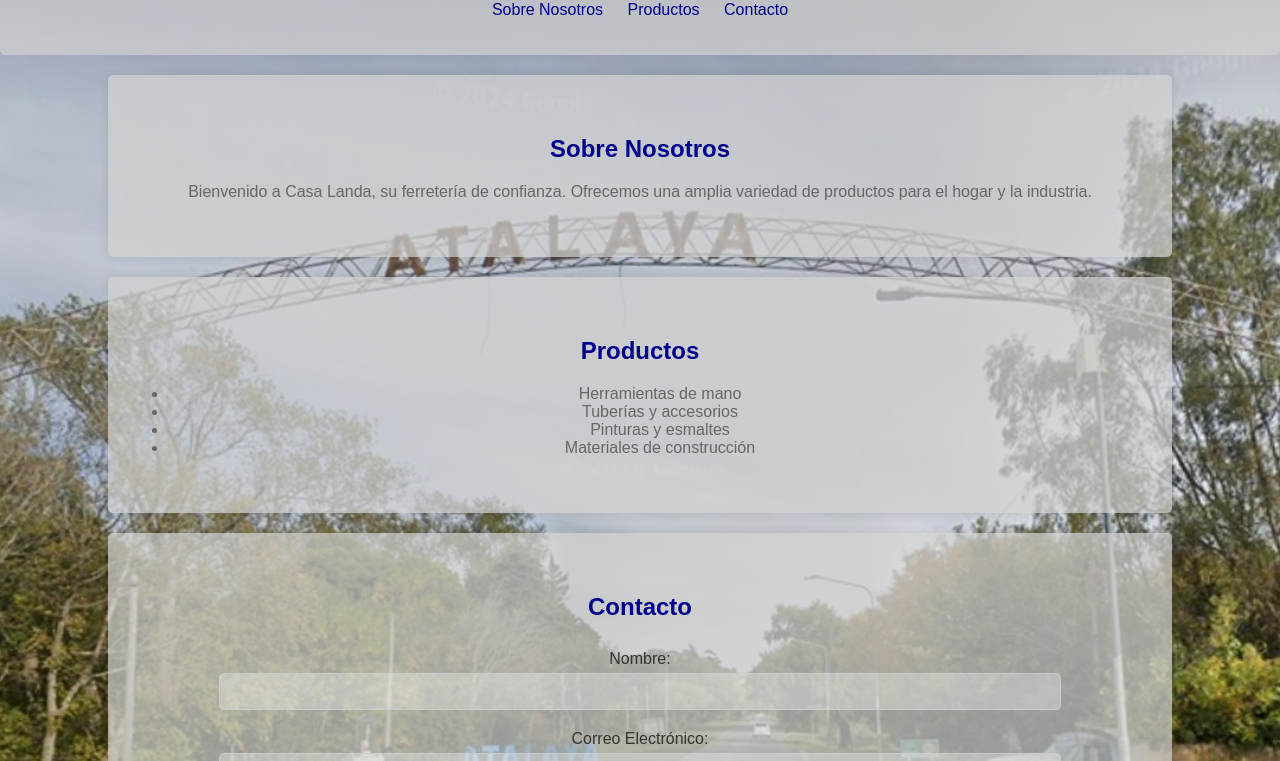
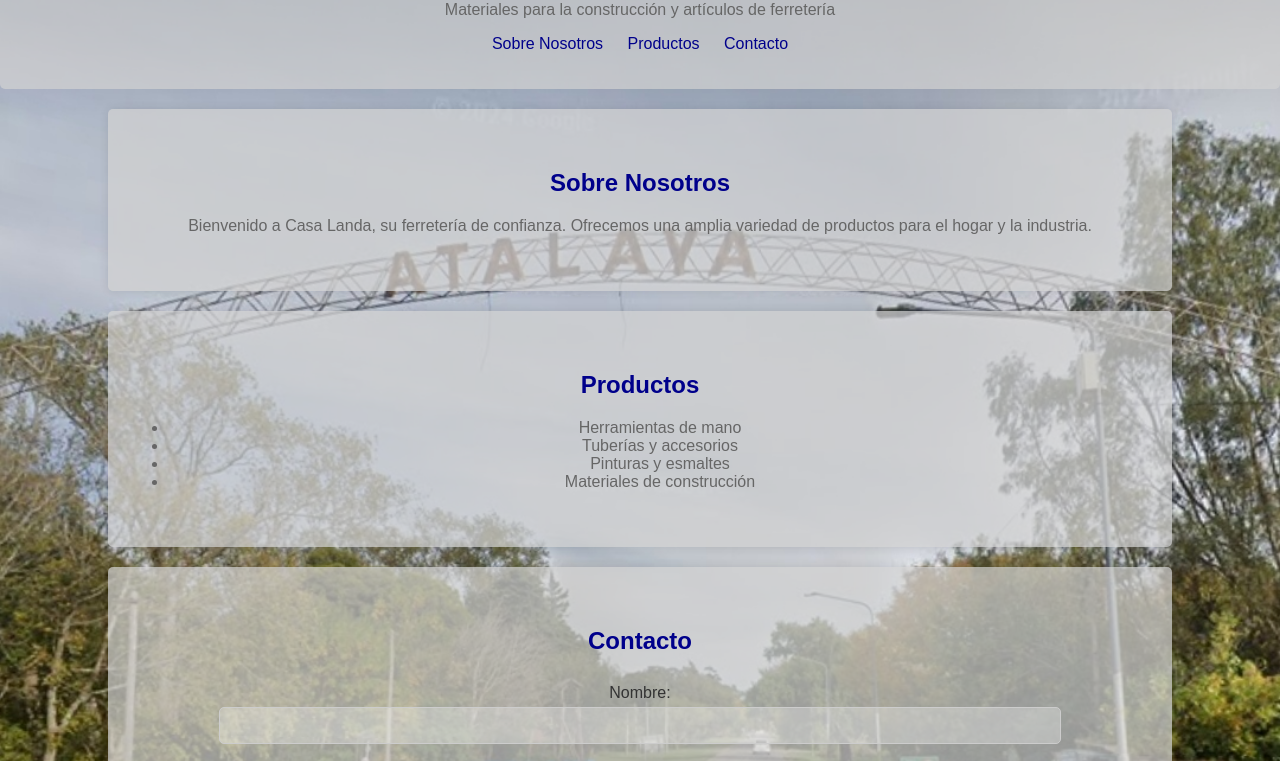
Before and after one commit to daniellanda72/casa-landa, a plain HTML site: page index.html in a window 1280 px wide. Shown: the part 90-851 px from the top of the page. Drawn offline with Linux system fonts and the light colour scheme.

Commit message:
Add files via upload

```diff
--- a/index.html
+++ b/index.html
@@ -104,6 +104,7 @@
 <body>
     <header>
         <h1>Casa Landa</h1>
+		<p>Materiales para la construcción y artículos de ferretería</p>
         <nav>
             <ul>
                 <li><a href="#about">Sobre Nosotros</a></li>
```
